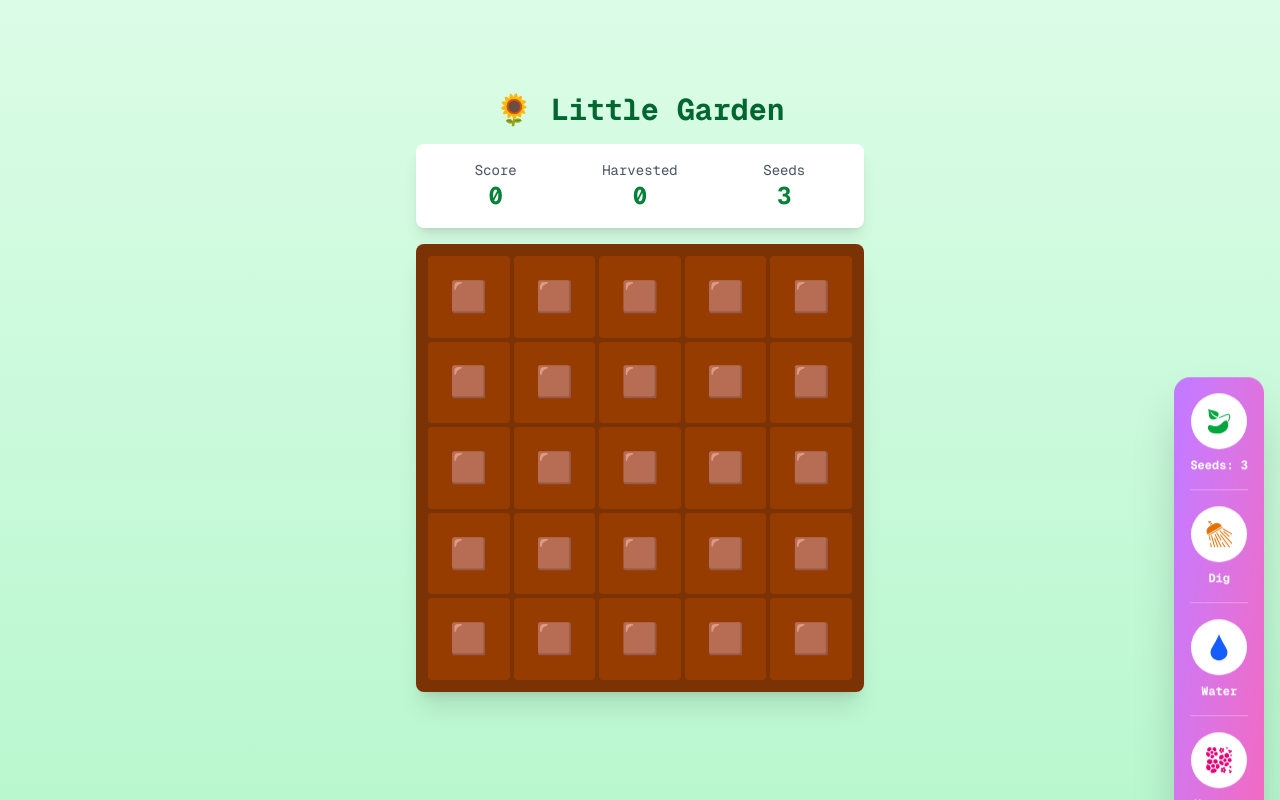
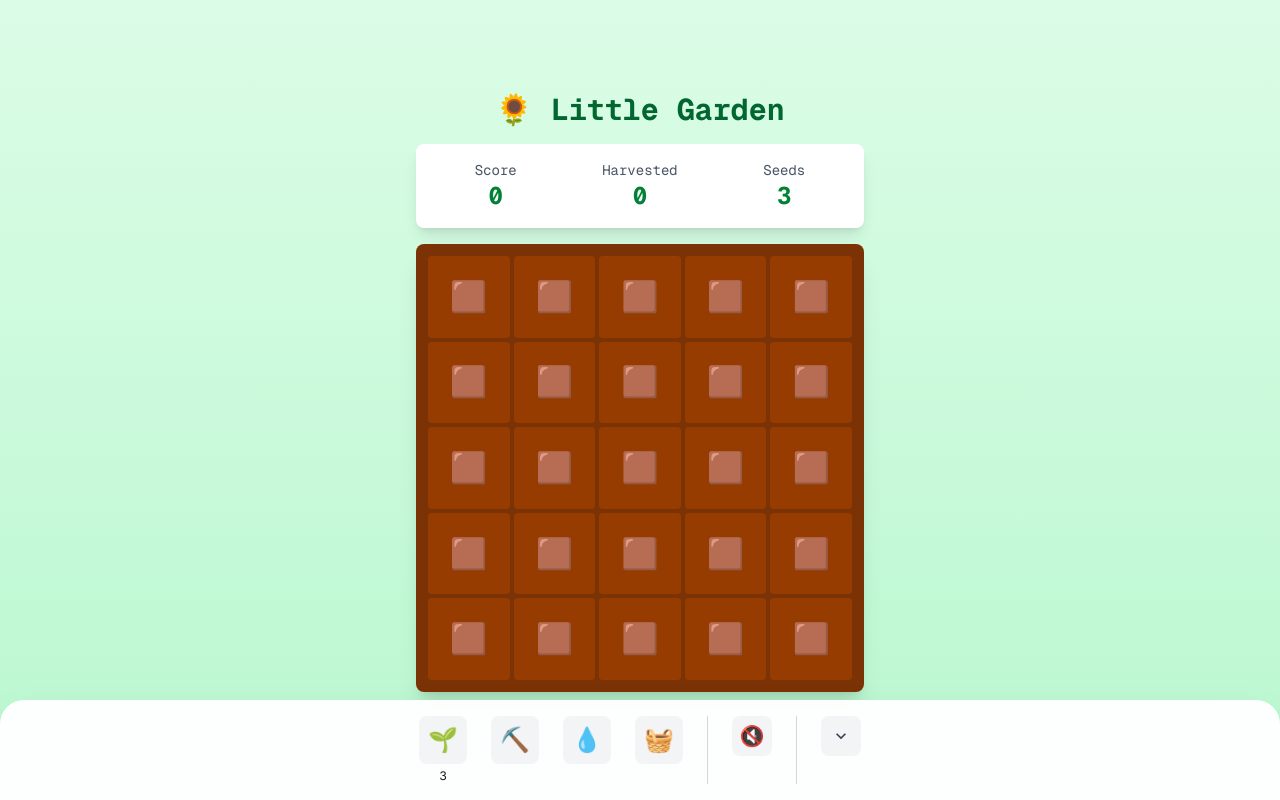
Before and after one commit to Coding-Bastards/garden-mini-game, a Next.js app: page / in a window 1280 px wide. Built offline with nearby package versions, Linux system fonts and the light colour scheme.

Commit message:
[RUDY.C] Move toolbar to bottom, restore emoji actions, add caret toggle button

```diff
--- a/app/page.tsx
+++ b/app/page.tsx
@@ -3,7 +3,7 @@
 import { useState, useEffect, useRef } from 'react';
 import { GiPlantSeed, GiWaterDrop, GiFlowers, GiShower } from 'react-icons/gi';
 import { IoVolumeMute, IoVolumeHigh } from 'react-icons/io5';
-import { MdChevronLeft, MdChevronRight } from 'react-icons/md';
+import { MdExpandLess, MdExpandMore } from 'react-icons/md';
 import confetti from 'canvas-confetti';
 
 type CellState = 'empty' | 'seed' | 'plantSmall' | 'plantBig' | 'flower';
@@ -39,9 +39,6 @@ export default function GardenGame() {
   const backgroundAudioRef = useRef<HTMLAudioElement | null>(null);
   const audioContextRef = useRef<AudioContext | null>(null);
   const menuRef = useRef<HTMLDivElement>(null);
-  const toolbarRef = useRef<HTMLDivElement>(null);
-  const [toolbarPos, setToolbarPos] = useState({ x: 0, y: 0 });
-  const [isDragging, setIsDragging] = useState(false);
 
   // Click outside to close menu
   useEffect(() => {
@@ -55,29 +52,6 @@ export default function GardenGame() {
     document.addEventListener('mousedown', handleClickOutside);
     return () => document.removeEventListener('mousedown', handleClickOutside);
   }, []);
-
-  // Drag toolbar
-  useEffect(() => {
-    const handleMouseMove = (e: MouseEvent) => {
-      if (!isDragging || !toolbarRef.current) return;
-      setToolbarPos({
-        x: e.clientX - (toolbarRef.current.offsetWidth / 2),
-        y: e.clientY - (toolbarRef.current.offsetHeight / 2)
-      });
-    };
-
-    const handleMouseUp = () => setIsDragging(false);
-
-    if (isDragging) {
-      document.addEventListener('mousemove', handleMouseMove);
-      document.addEventListener('mouseup', handleMouseUp);
-    }
-
-    return () => {
-      document.removeEventListener('mousemove', handleMouseMove);
-      document.removeEventListener('mouseup', handleMouseUp);
-    };
-  }, [isDragging]);
 
   // Background music setup
   useEffect(() => {
@@ -428,128 +402,98 @@ export default function GardenGame() {
       <audio ref={backgroundAudioRef} src="/garden-ambient.mp3" loop />
 
       <div className="min-h-screen bg-gradient-to-b from-green-100 to-green-200 flex flex-col items-center justify-center p-4 font-mono relative">
-        {/* Floating right toolbar */}
-        <div
-          ref={toolbarRef}
-          className={`fixed bg-gradient-to-br from-purple-400 to-pink-400 backdrop-blur-sm rounded-2xl shadow-2xl p-4 flex flex-col gap-4 transition-all duration-300 cursor-grab active:cursor-grabbing animate-bounce ${toolbarHidden ? 'translate-x-full opacity-0 pointer-events-none' : 'translate-x-0 opacity-100'}`}
-          style={{
-            left: toolbarPos.x > 0 ? `${toolbarPos.x}px` : 'auto',
-            right: toolbarPos.x > 0 ? 'auto' : '1rem',
-            top: toolbarPos.y > 0 ? `${toolbarPos.y}px` : '50%',
-            transform: toolbarPos.y > 0 ? 'none' : 'translateY(-50%)'
-          }}
-          onMouseDown={() => setIsDragging(true)}
-        >
-          <div className="flex flex-col items-center gap-2">
+        {/* Floating bottom toolbar */}
+        <div className={`fixed bottom-0 left-0 right-0 bg-white/95 backdrop-blur-sm rounded-t-3xl shadow-2xl p-4 flex justify-center gap-6 transition-all duration-300 ${toolbarHidden ? 'translate-y-full' : 'translate-y-0'}`}>
+          <div className="flex flex-col items-center gap-1">
             {/* Plant button */}
             <button
               onClick={() => {
                 toggleAction('plant');
                 if (!audioEnabled) enableAudio();
               }}
-              className={`w-14 h-14 rounded-full flex items-center justify-center transition-all ${isActionActive('plant')
-                ? 'bg-green-500 text-white hover:bg-green-600 active:bg-green-700 shadow-lg scale-110'
-                : 'bg-white text-green-600 hover:bg-green-100'
+              className={`w-12 h-12 rounded-lg flex items-center justify-center text-2xl transition-all ${isActionActive('plant')
+                ? 'bg-green-500 text-white shadow-lg scale-110'
+                : 'bg-gray-100 text-gray-700 hover:bg-gray-200'
                 }`}
-              title={isActionActive('plant') ? 'Plant active (tap to deactivate)' : 'Plant (tap to activate)'}
+              title={isActionActive('plant') ? 'Plant active' : 'Plant'}
             >
-              <GiPlantSeed size={28} />
+              🌱
             </button>
-            <div className="text-xs text-center text-white font-bold">
-              Seeds: {seeds}
-            </div>
+            <span className="text-xs">{seeds}</span>
           </div>
 
-          <div className="h-px bg-white/30"></div>
-
-          <div className="flex flex-col items-center gap-2">
+          <div className="flex flex-col items-center gap-1">
             {/* Shovel button */}
             <button
               onClick={() => {
                 toggleAction('shovel');
                 if (!audioEnabled) enableAudio();
               }}
-              className={`w-14 h-14 rounded-full flex items-center justify-center transition-all ${isActionActive('shovel')
-                ? 'bg-amber-500 text-white hover:bg-amber-600 active:bg-amber-700 shadow-lg scale-110'
-                : 'bg-white text-amber-600 hover:bg-amber-100'
+              className={`w-12 h-12 rounded-lg flex items-center justify-center text-2xl transition-all ${isActionActive('shovel')
+                ? 'bg-amber-500 text-white shadow-lg scale-110'
+                : 'bg-gray-100 text-gray-700 hover:bg-gray-200'
                 }`}
-              title={isActionActive('shovel') ? 'Shovel active (tap to deactivate)' : 'Shovel (tap to activate)'}
+              title={isActionActive('shovel') ? 'Shovel active' : 'Shovel'}
             >
-              <GiShower size={28} />
+              ⛏️
             </button>
-            <div className="text-xs text-center text-white font-bold">
-              {isActionActive('shovel') ? 'Active' : 'Dig'}
-            </div>
           </div>
 
-          <div className="h-px bg-white/30"></div>
-
-          <div className="flex flex-col items-center gap-2">
+          <div className="flex flex-col items-center gap-1">
             {/* Water button */}
             <button
               onClick={() => {
                 toggleAction('water');
                 if (!audioEnabled) enableAudio();
               }}
-              className={`w-14 h-14 rounded-full flex items-center justify-center transition-all ${isActionActive('water')
-                ? 'bg-blue-500 text-white hover:bg-blue-600 active:bg-blue-700 shadow-lg scale-110'
-                : 'bg-white text-blue-600 hover:bg-blue-100'
+              className={`w-12 h-12 rounded-lg flex items-center justify-center text-2xl transition-all ${isActionActive('water')
+                ? 'bg-blue-500 text-white shadow-lg scale-110'
+                : 'bg-gray-100 text-gray-700 hover:bg-gray-200'
                 }`}
-              title={isActionActive('water') ? 'Water active (tap to deactivate)' : 'Water (tap to activate)'}
+              title={isActionActive('water') ? 'Water active' : 'Water'}
             >
-              <GiWaterDrop size={28} />
+              💧
             </button>
-            <div className="text-xs text-center text-white font-bold">
-              {isActionActive('water') ? 'Active' : 'Water'}
-            </div>
           </div>
 
-          <div className="h-px bg-white/30"></div>
-
-          <div className="flex flex-col items-center gap-2">
-            {/* Harvest/Basket button */}
+          <div className="flex flex-col items-center gap-1">
+            {/* Harvest button */}
             <button
               onClick={() => {
                 toggleAction('harvest');
                 if (!audioEnabled) enableAudio();
               }}
-              className={`w-14 h-14 rounded-full flex items-center justify-center transition-all ${isActionActive('harvest')
-                ? 'bg-pink-500 text-white hover:bg-pink-600 active:bg-pink-700 shadow-lg scale-110'
-                : 'bg-white text-pink-600 hover:bg-pink-100'
+              className={`w-12 h-12 rounded-lg flex items-center justify-center text-2xl transition-all ${isActionActive('harvest')
+                ? 'bg-pink-500 text-white shadow-lg scale-110'
+                : 'bg-gray-100 text-gray-700 hover:bg-gray-200'
                 }`}
-              title={isActionActive('harvest') ? 'Harvest active (tap to deactivate)' : 'Harvest (tap to activate)'}
+              title={isActionActive('harvest') ? 'Harvest active' : 'Harvest'}
             >
-              <GiFlowers size={28} />
+              🧺
             </button>
-            <div className="text-xs text-center text-white font-bold">
-              {isActionActive('harvest') ? 'Active' : 'Harvest'}
-            </div>
           </div>
 
-          <div className="h-px bg-white/30"></div>
+          <div className="w-px bg-gray-300"></div>
 
-          <div className="flex flex-col items-center gap-2">
-            {/* Audio toggle */}
           <button
             onClick={toggleAudio}
-              className={`w-14 h-14 rounded-full flex items-center justify-center transition-all ${soundEnabled && audioEnabled
-                ? 'bg-purple-500 text-white hover:bg-purple-600'
-                : 'bg-white text-purple-600 hover:bg-purple-100'
+            className={`w-10 h-10 rounded-lg flex items-center justify-center text-xl transition-all ${soundEnabled && audioEnabled
+              ? 'bg-gray-100 text-gray-700 hover:bg-gray-200'
+              : 'bg-gray-100 text-gray-700 hover:bg-gray-200'
               }`}
             title="Toggle sound"
           >
-              {soundEnabled && audioEnabled ? <IoVolumeHigh size={28} /> : <IoVolumeMute size={28} />}
+            {soundEnabled && audioEnabled ? '🔊' : '🔇'}
           </button>
-          </div>
 
-          <div className="h-px bg-white/30"></div>
+          <div className="w-px bg-gray-300"></div>
 
           <button
             onClick={() => setToolbarHidden(true)}
-            className="w-14 h-14 rounded-full flex items-center justify-center bg-white text-purple-600 hover:bg-purple-100 transition-all"
+            className="w-10 h-10 rounded-lg flex items-center justify-center bg-gray-100 text-gray-700 hover:bg-gray-200 transition-all"
             title="Hide toolbar"
           >
-            <MdChevronRight size={28} />
+            <MdExpandMore size={20} />
           </button>
         </div>
 
@@ -557,10 +501,10 @@ export default function GardenGame() {
         {toolbarHidden && (
           <button
             onClick={() => setToolbarHidden(false)}
-            className="fixed right-4 top-1/2 -translate-y-1/2 w-12 h-12 rounded-full flex items-center justify-center bg-gradient-to-br from-purple-400 to-pink-400 text-white shadow-xl hover:shadow-2xl transition-all"
+            className="fixed bottom-4 left-1/2 -translate-x-1/2 w-10 h-10 rounded-lg flex items-center justify-center bg-white shadow-lg hover:shadow-xl transition-all border border-gray-300"
             title="Show toolbar"
           >
-            <MdChevronLeft size={24} />
+            <MdExpandLess size={20} />
           </button>
         )}
 
```
Lines whose indentation alone changed are shown as unchanged.
